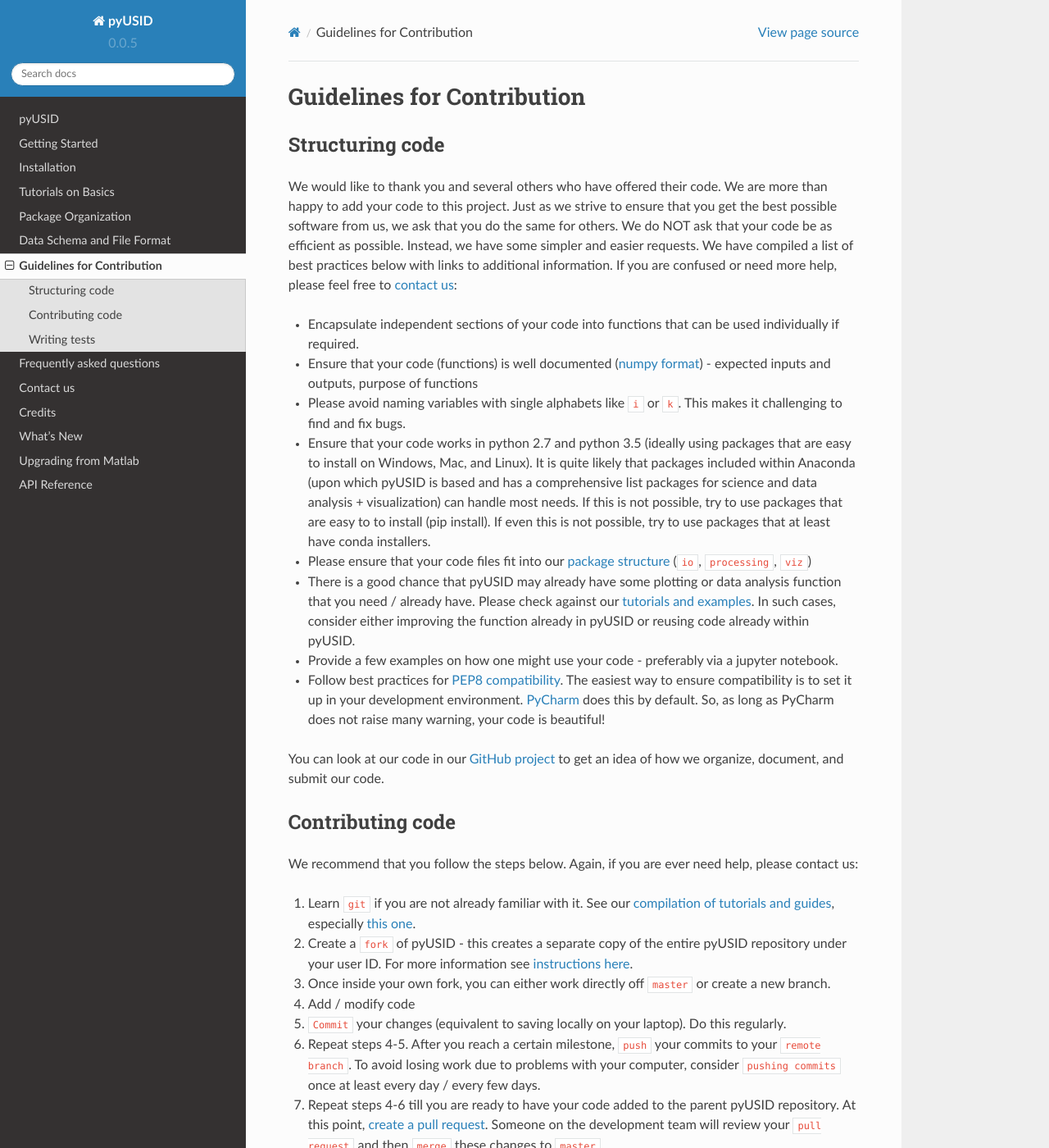
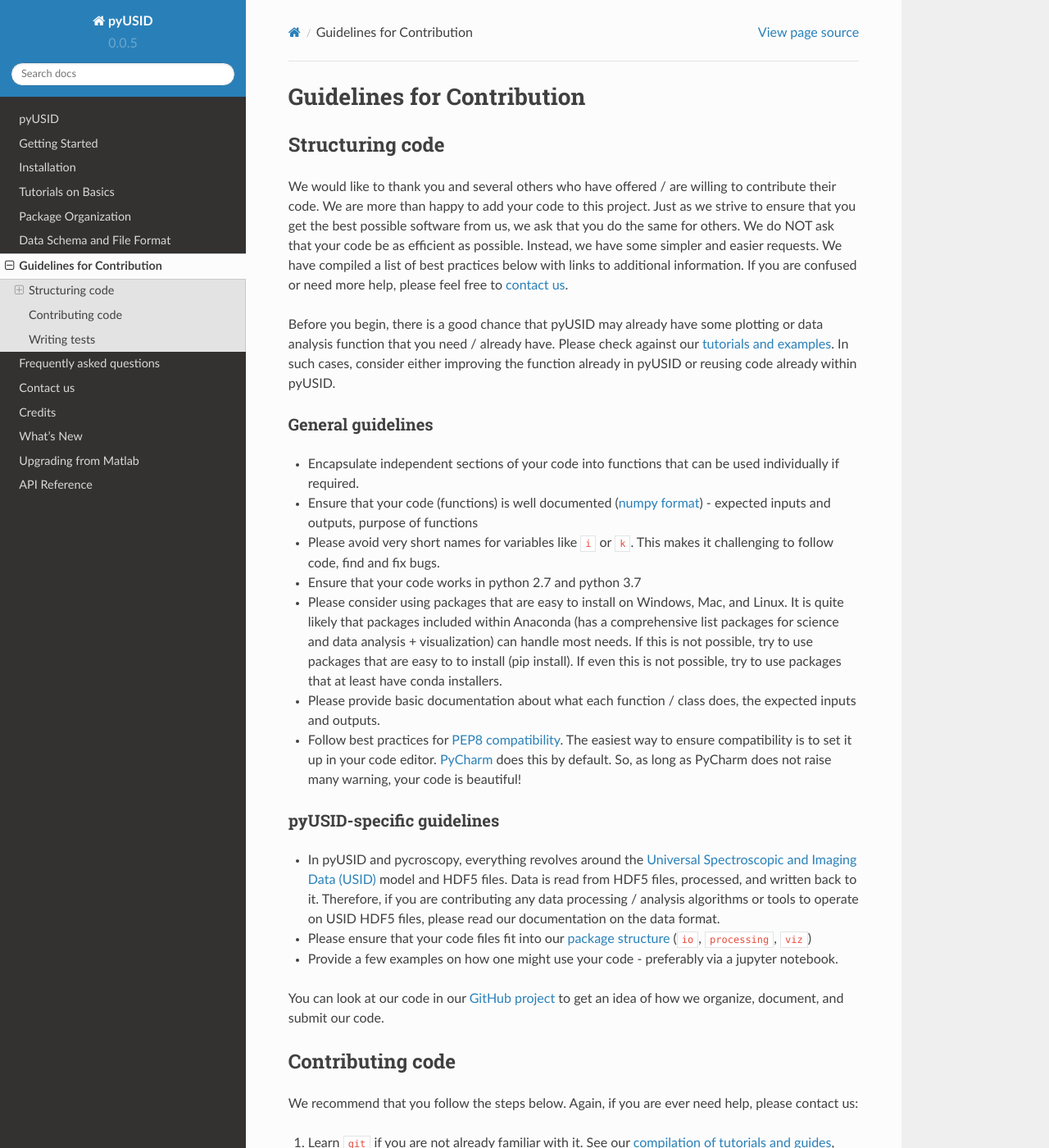
Before and after one commit to pycroscopy/pyUSID, a Sphinx documentation site: the page built from docs/contribution_guidelines.rst, in a window 1280 px wide and 1400 px high. Shown: the whole window at 82% size. Built offline with Sphinx 7.4.7 and the Read the Docs theme 2.0.0, drawn with Linux system fonts in a browser that asks for light colours; pages that are not in the unit, such as notebooks, are missing from menus; some of the changed text lies outside the part shown.

Commit message:
Reorganized guidelines into general and pyUSID specific Added note + link to USID documentation

```diff
--- a/docs/contribution_guidelines.rst
+++ b/docs/contribution_guidelines.rst
@@ -4,16 +4,41 @@ Guidelines for Contribution
 Structuring code
 ----------------
 
-We would like to thank you and several others who have offered their code. We are more than happy to add your code to this project. Just as we strive to ensure that you get the best possible software from us, we ask that you do the same for others. We do NOT ask that your code be as efficient as possible. Instead, we have some simpler and easier requests. We have compiled a list of best practices below with links to additional information. If you are confused or need more help, please feel free to `contact us <./contact.html>`_:
+We would like to thank you and several others who have offered / are willing to contribute their code.
+We are more than happy to add your code to this project.
+Just as we strive to ensure that you get the best possible software from us, we ask that you do the same for others.
+We do NOT ask that your code be as efficient as possible. Instead, we have some simpler and easier requests.
+We have compiled a list of best practices below with links to additional information.
+If you are confused or need more help, please feel free to `contact us <./contact.html>`_.
 
+Before you begin, there is a good chance that pyUSID may already have some plotting or data analysis function that you need / already have.
+Please check against our `tutorials and examples <./auto_examples/index.html>`_.
+In such cases, consider either improving the function already in pyUSID or reusing code already within pyUSID.
+
+General guidelines
+~~~~~~~~~~~~~~~~~~
 * Encapsulate independent sections of your code into functions that can be used individually if required.
-* Ensure that your code (functions) is well documented (`numpy format <https://github.com/numpy/numpy/blob/master/doc/HOWTO_DOCUMENT.rst.txt>`_) - expected inputs and outputs, purpose of functions
-* Please avoid naming variables with single alphabets like ``i`` or ``k``. This makes it challenging to find and fix bugs.
-* Ensure that your code works in python 2.7 and python 3.5 (ideally using packages that are easy to install on Windows, Mac, and Linux). It is quite likely that packages included within Anaconda (upon which pyUSID is based and has a comprehensive list packages for science and data analysis + visualization) can handle most needs. If this is not possible, try to use packages that are easy to to install (pip install). If even this is not possible, try to use packages that at least have conda installers.
+* Ensure that your code (functions) is well documented (`numpy format <https://github.com/numpy/numpy/blob/master/doc/HOWTO_DOCUMENT.rst.txt>`_)
+  - expected inputs and outputs, purpose of functions
+* Please avoid very short names for variables like ``i`` or ``k``. This makes it challenging to follow code, find and fix bugs.
+* Ensure that your code works in python 2.7 and python 3.7
+* Please consider using packages that are easy to install on Windows, Mac, and Linux.
+  It is quite likely that packages included within Anaconda (has a comprehensive list packages for science and data analysis + visualization) can handle most needs.
+  If this is not possible, try to use packages that are easy to to install (pip install).
+  If even this is not possible, try to use packages that at least have conda installers.
+* Please provide basic documentation about what each function / class does, the expected inputs and outputs.
+* Follow best practices for `PEP8 compatibility <https://www.datacamp.com/community/tutorials/pep8-tutorial-python-code>`_.
+  The easiest way to ensure compatibility is to set it up in your code editor.
+  `PyCharm <https://blog.jetbrains.com/pycharm/2013/02/long-awaited-pep-8-checks-on-the-fly-improved-doctest-support-and-more-in-pycharm-2-7/>`_ does this by default.
+  So, as long as PyCharm does not raise many warning, your code is beautiful!
+
+pyUSID-specific guidelines
+~~~~~~~~~~~~~~~~~~~~~~~~~~
+* In pyUSID and pycroscopy, everything revolves around the `Universal Spectroscopic and Imaging Data (USID) <../USID/index.html>`_ model and HDF5 files.
+  Data is read from HDF5 files, processed, and written back to it.
+  Therefore, if you are contributing any data processing / analysis algorithms or tools to operate on USID HDF5 files, please read our documentation on the data format.
 * Please ensure that your code files fit into our `package structure <./package_structure.html>`_ (``io``, ``processing``, ``viz``)
-* There is a good chance that pyUSID may already have some plotting or data analysis function that you need / already have. Please check against our `tutorials and examples <./auto_examples/index.html>`_. In such cases, consider either improving the function already in pyUSID or reusing code already within pyUSID.
 * Provide a few examples on how one might use your code - preferably via a jupyter notebook.
-* Follow best practices for `PEP8 compatibility <https://www.datacamp.com/community/tutorials/pep8-tutorial-python-code>`_. The easiest way to ensure compatibility is to set it up in your development environment. `PyCharm <https://blog.jetbrains.com/pycharm/2013/02/long-awaited-pep-8-checks-on-the-fly-improved-doctest-support-and-more-in-pycharm-2-7/>`_ does this by default. So, as long as PyCharm does not raise many warning, your code is beautiful!
 
 You can look at our code in our `GitHub project <https://github.com/pycroscopy/pyUSID>`_ to get an idea of how we organize, document, and submit our code.
 
@@ -22,15 +47,25 @@ Contributing code
 We recommend that you follow the steps below. Again, if you are ever need help, please contact us:
 
 1. Learn ``git`` if you are not already familiar with it. See our `compilation of tutorials and guides <./external_guides.html>`_, especially `this one <https://github.com/pycroscopy/pyUSID/blob/master/docs/Using%20PyCharm%20to%20manage%20repository.pdf>`_.
-2. Create a ``fork`` of pyUSID - this creates a separate copy of the entire pyUSID repository under your user ID. For more information see `instructions here <https://help.github.com/articles/fork-a-repo/>`_.
+2. Create a ``fork`` of pyUSID - this creates a separate copy of the entire pyUSID repository under your user ID.
+   For more information see `instructions here <https://help.github.com/articles/fork-a-repo/>`_.
 3. Once inside your own fork, you can either work directly off ``master`` or create a new branch.
 4. Add / modify code
 5. ``Commit`` your changes (equivalent to saving locally on your laptop). Do this regularly.
-6. Repeat steps 4-5. After you reach a certain milestone, ``push`` your commits to your ``remote branch``. To avoid losing work due to problems with your computer, consider ``pushing commits`` once at least every day / every few days.
-7. Repeat steps 4-6 till you are ready to have your code added to the parent pyUSID repository. At this point, `create a pull request <https://help.github.com/articles/creating-a-pull-request-from-a-fork/>`_. Someone on the development team will review your ``pull request`` and then ``merge`` these changes to ``master``.
+6. Repeat steps 4-5.
+7. After you reach a certain milestone, ``push`` your commits to your ``remote branch``.
+   This synchronizes your changes with the GitHub website and is similar to the Dropbox website /service making note of changes in your documents.
+   To avoid losing work due to problems with your computer, consider ``pushing commits`` once at least every day / every few days.
+8. Repeat steps 4-7 till you are ready to have your code added to the parent pyUSID repository.
+   At this point, `create a pull request <https://help.github.com/articles/creating-a-pull-request-from-a-fork/>`_.
+   Someone on the development team will review your ``pull request``. If any changes are req and then ``merge`` these changes to ``master``.
 
 Writing tests
 -------------
+Software can become complicated very quickly through a complex interconnected web of dependencies, etc.
+Adding or modifying code at one location may break some use case or code in a different location.
+Unit tests are short functions that test to see if functions / classes respond in the expected way given some known inputs.
 Unit tests are a good start for ensuring that you spend more time using code than fixing it. New functions / classes must be accompanied with unit tests.
+
 Additionally, examples on how to use the new code must also be added so others are aware about how to use the code.
 Fortunately, it is rather straightforward to `turn unit tests into examples <./unit_tests_to_examples.html>`_.
```
